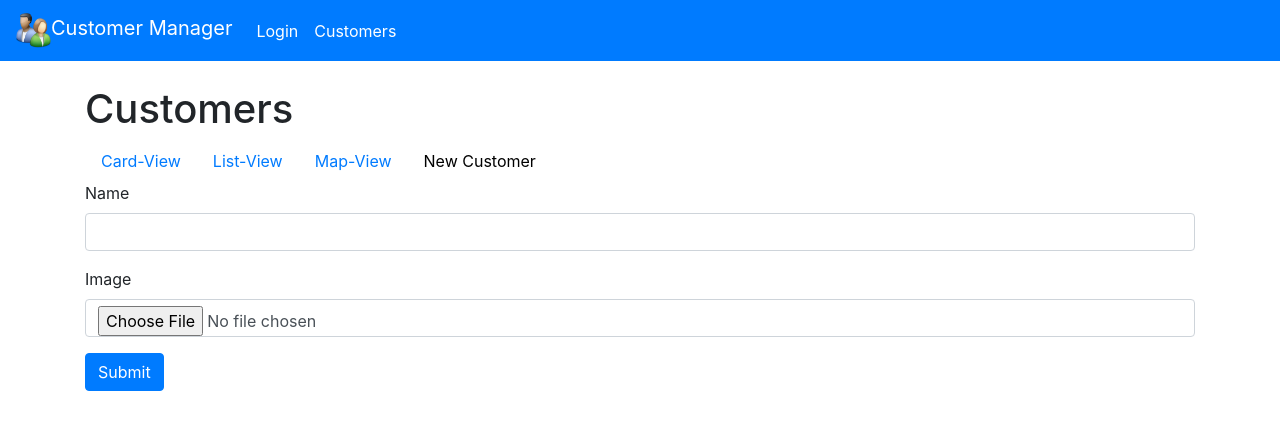
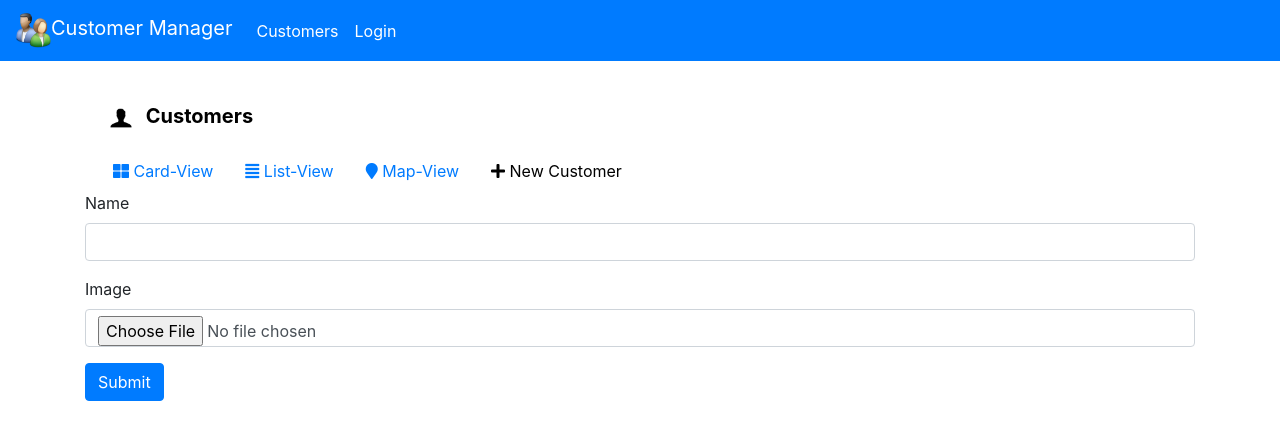
Before and after one commit to bhanuwhite/order-management, an Angular app: page /add-customer in a window 1280 px wide. Shown: the top 440 px of the page. Built offline with nearby package versions, Linux system fonts and the light colour scheme.

Commit message:
navbar changes

```diff
--- a/src/app/Module/customer/card-view/card-view.component.html
+++ b/src/app/Module/customer/card-view/card-view.component.html
@@ -12,7 +12,7 @@
                 <div class="col" style="padding-left:0;">
                     {{customer.address}} <br>
                     {{customer.state}}<br>
-                    <a href=# class="aEdit"> View Details</a>
+                    <a href=# class="aEdit"> View Orders</a>
                 </div>
             </div>
         </div>
--- a/src/app/Module/customer/customer-header/customer-header.component.css
+++ b/src/app/Module/customer/customer-header/customer-header.component.css
@@ -2,3 +2,8 @@
     color: black;
 
 }
+
+
+.faEdit{
+    color:rgb(109, 108, 108);
+}
--- a/src/app/Module/customer/customer-header/customer-header.component.html
+++ b/src/app/Module/customer/customer-header/customer-header.component.html
@@ -1,16 +1,26 @@
-<h1>Customers</h1>
-<ul class="nav">
+<!-- <div class="container-fluid"> -->
+    <nav class="navbar navbar-expand-lg">
+        <a class="navbar-brand" routerLink="/" style="color: black; font-weight: bold;">
+            <img src="../assets/images/unnamed (1).png" width="40" height="40" class="d-inline-block" alt="">
+            Customers</a>
+    </nav>
+<!-- </div> -->
+
+
+<ul class="nav" style="margin-left:12px ;">
     <li class="nav-item">
-        <a class="nav-link" [routerLinkActive]="['active']" routerLink="card-view">Card-View</a>
+        <a class="nav-link" [routerLinkActive]="['active']" routerLink="card-view"><i class="fas fa-th-large"></i> Card-View</a>
     </li>
     <li class="nav-item">
-        <a class="nav-link" [routerLinkActive]="['active']" routerLink="list-view">List-View</a>
+        <a class="nav-link" [routerLinkActive]="['active']" routerLink="list-view"><i class="fas fa-align-justify"></i> List-View</a>
     </li>
     <li class="nav-item">
-        <a class="nav-link" [routerLinkActive]="['active']" routerLink="map-view">Map-View</a>
+        <a class="nav-link" [routerLinkActive]="['active']" routerLink="map-view"><i class="fas fa-map-marker"></i> Map-View</a>
     </li>
     <li class="nav-item">
-        <a class="nav-link" [routerLinkActive]="['active']" routerLink="add-customer">New Customer</a>
+        <a class="nav-link" [routerLinkActive]="['active']" routerLink="add-customer"><i class="fas fa-plus"></i> New Customer</a>
     </li>
 </ul>
+
+
 <router-outlet></router-outlet>
--- a/src/app/core/header/header.component.css
+++ b/src/app/core/header/header.component.css
@@ -1,4 +1,9 @@
-.active{
+.navbar-dark .navbar-nav .nav-link.active{
+    color:rgb(112, 111, 111);
+    background-color: rgb(235, 233, 233);
+    border-radius: 4px;
+}
 
-
+.navbar-dark .navbar-nav .nav-link{
+    color:white;
 }
--- a/src/app/core/header/header.component.html
+++ b/src/app/core/header/header.component.html
@@ -1,22 +1,20 @@
 <nav class="navbar navbar-expand-lg navbar-dark bg-primary">
     <a class="navbar-brand" routerLink="/"><img src="../assets/images/7-2-customer-high-quality-png.png" width="35"
             height="35" class="d-inline-block align-top" alt="">Customer Manager</a>
+
     <button class="navbar-toggler" type="button" data-toggle="collapse" data-target="#navbarNav"
         aria-controls="navbarNav" aria-expanded="false" aria-label="Toggle navigation">
         <span class="navbar-toggler-icon"></span>
     </button>
+
     <div class="collapse navbar-collapse" id="navbarNav">
         <ul class="navbar-nav">
-            <li class="nav-item active">
+            <li class="nav-item">
+                <a class="nav-link" routerLink="customers/card-view" [routerLinkActive]="['active']">Customers</a>
+            </li>
+            <li class="nav-item">
                 <a class="nav-link" routerLink="login" [routerLinkActive]="['active']">Login </a>
             </li>
-            <li class="nav-item active">
-                <a class="nav-link" routerLink="customers/card-view" [routerLinkActive]="['active']">Customers</a>
-            </li>
-            <!--<li class="nav-item">
-                <a class="nav-link" href="#">Pricing</a>
-            </li> -->
-
         </ul>
     </div>
 </nav>
--- a/src/index.html
+++ b/src/index.html
@@ -1,14 +1,18 @@
 <!doctype html>
 <html lang="en">
+
 <head>
   <meta charset="utf-8">
   <title>OrderManagement</title>
   <base href="/">
   <meta name="viewport" content="width=device-width, initial-scale=1">
   <link rel="icon" type="image/x-icon" href="favicon.ico">
-  <link rel="stylesheet" href="https://use.fontawesome.com/releases/v5.7.0/css/all.css" integrity="sha384-lZN37f5QGtY3VHgisS14W3ExzMWZxybE1SJSEsQp9S+oqd12jhcu+A56Ebc1zFSJ" crossorigin="anonymous">
+  <link rel="stylesheet" href="https://use.fontawesome.com/releases/v5.7.0/css/all.css"
+    integrity="sha384-lZN37f5QGtY3VHgisS14W3ExzMWZxybE1SJSEsQp9S+oqd12jhcu+A56Ebc1zFSJ" crossorigin="anonymous">
 </head>
+
 <body>
   <app-root></app-root>
 </body>
+
 </html>
```
